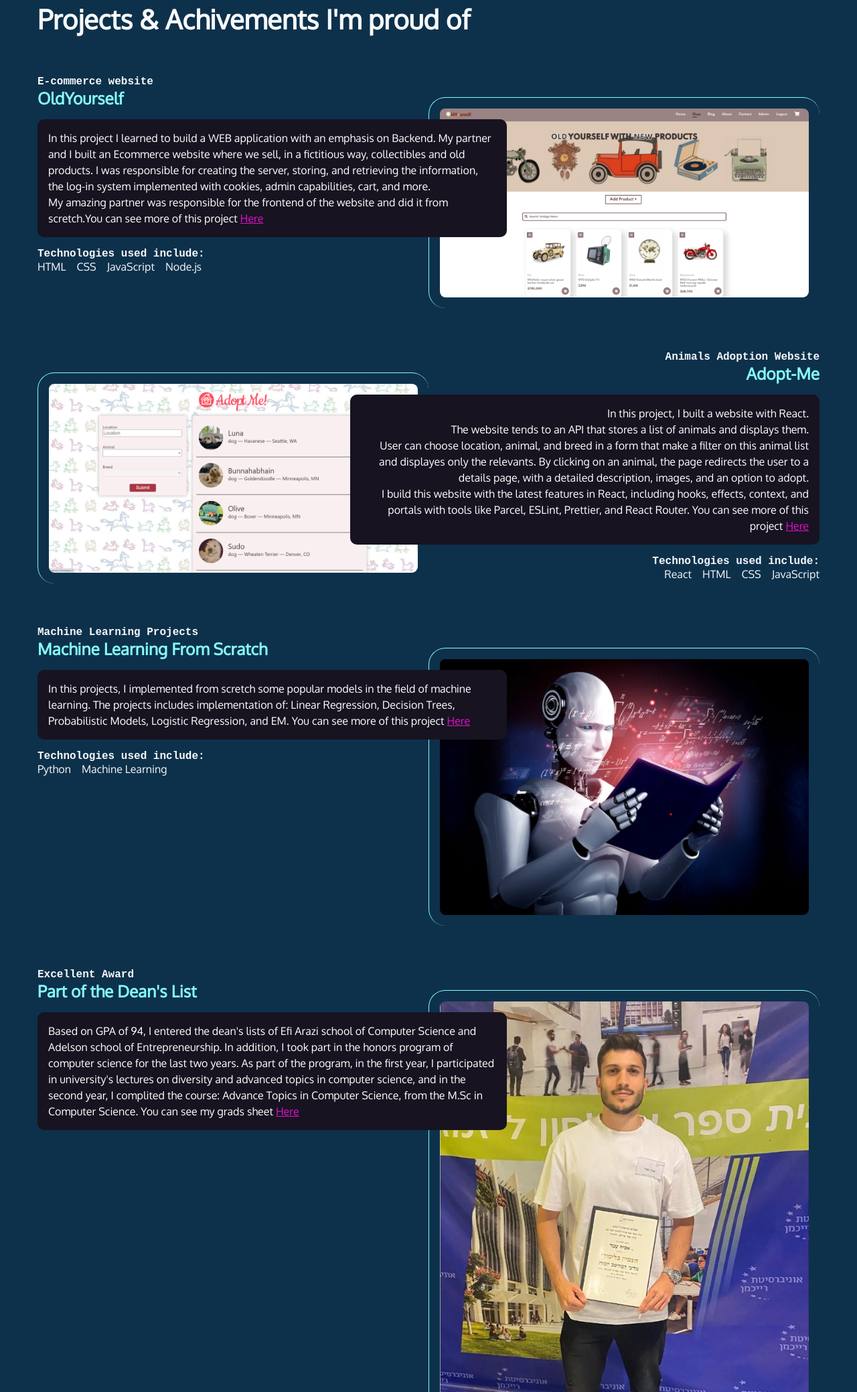
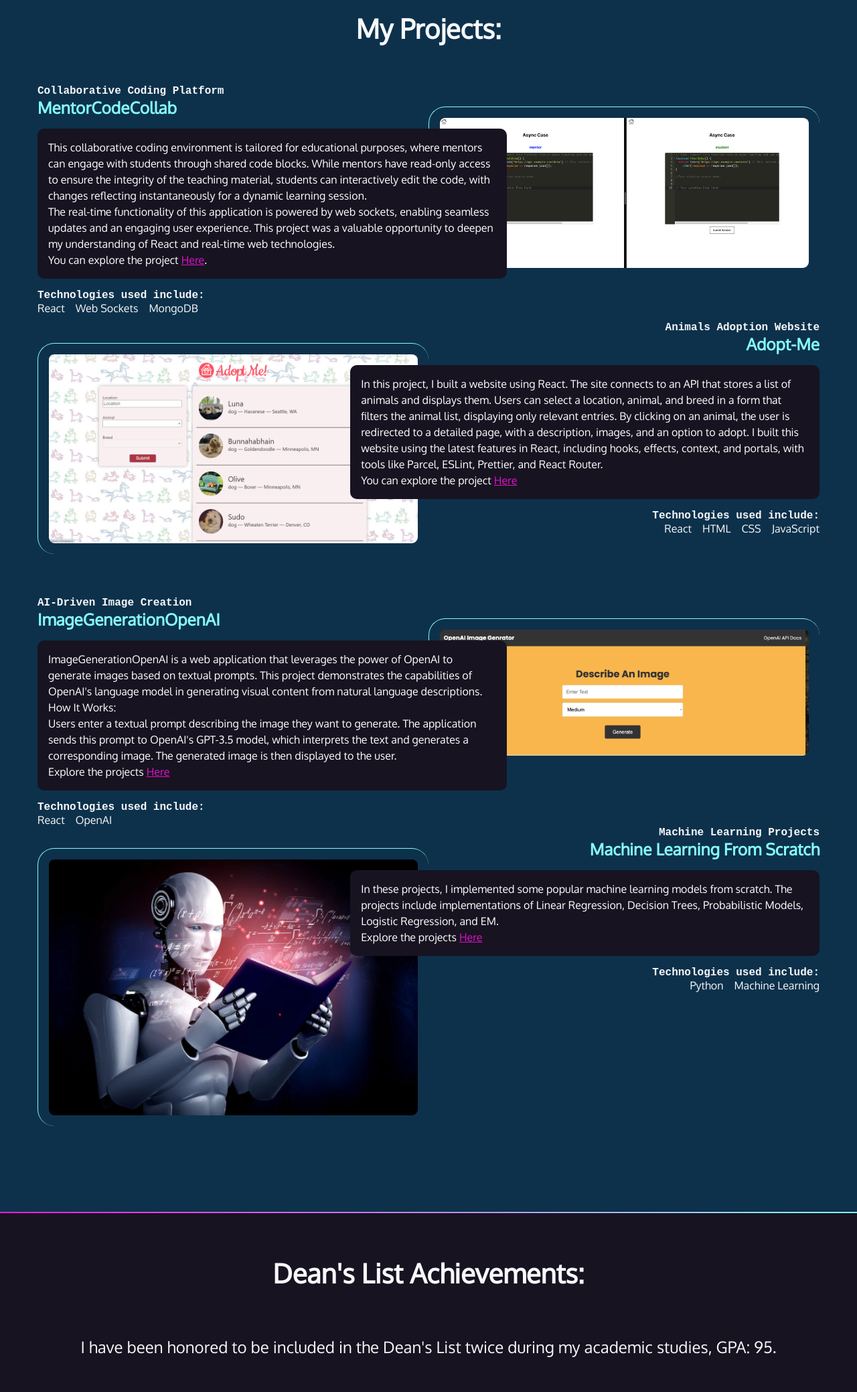
Before and after one commit to asifwebsite/Portfolio, a plain HTML site: page index.html in a window 1280 px wide. Shown: the part 722-2800 px from the top of the page at 67% size. Drawn offline with Linux system fonts and the light colour scheme; a web font is replaced by a local one.

Commit message:
Changing style and updating content

```diff
--- a/css/styles.css
+++ b/css/styles.css
@@ -105,6 +105,18 @@ img {
   font-size: 4rem;
 }
 
+.intro-list {
+  list-style-type: none;
+  padding: 0;
+}
+.intro-list li {
+  margin-bottom: 15px; /* Adjust the space as needed */
+}
+.contact-link {
+  text-decoration: none;
+  color: #007BFF;
+}
+
 
 /* contact section */
 
@@ -193,6 +205,8 @@ nav [class*="fa-"]:hover {
 #projects h2 {
   font-size: 2.5rem;
   margin-bottom: calc(2.5rem * 1.5);
+  text-align: center;
+
 }
 
 #projects h3 {
@@ -225,6 +239,10 @@ nav [class*="fa-"]:hover {
   font-size: 1rem;
 }
 
+#projects .text .blackbox{
+  text-align: left;
+}
+
 #projects img {
   margin: 2rem 0 4rem 0;
   padding: 1rem;
@@ -232,6 +250,65 @@ nav [class*="fa-"]:hover {
   border-top: 1px solid var(--aqua);
   border-radius: 25px;
 }
+
+/* excellence section */
+.section-deans-list {
+  padding: 4rem 1rem;
+  text-align: center;
+}
+
+.blackbox.deans-list-description {
+  font-size: 1.5rem; /* Increase font size */
+  line-height: 1.8; /* Adjust line height for better readability */
+  color: var(--white); /* Assuming the blackbox has a dark background */
+  padding: 2rem; /* Add more padding if needed */
+  margin-bottom: 2rem; /* Space below the paragraph */
+  /* Other styles as needed */
+}
+
+#deans-list h2 {
+  font-size: 2.5rem;
+  margin-bottom: 2rem;
+}
+
+#deans-list .blackbox {
+  margin-bottom: 2rem;
+}
+
+
+.deans-list-images {
+  display: flex;
+  justify-content: center;
+  align-items: center;
+}
+
+.deans-list-images figure {
+  margin: 0 1rem;
+  text-align: center;
+  width: 30%; /* Adjust the width as a percentage */
+}
+
+.deans-list-images .image {
+  width: 100%; /* Make image width responsive to the figure element */
+  height: 0;
+  padding-top: 125%; /* This sets the height based on the width (for 4:5 aspect ratio) */
+  background-size: cover;
+  background-position: center;
+}
+
+/* Media Query for smaller screens */
+@media (max-width: 768px) {
+  .deans-list-images {
+    flex-direction: column;
+  }
+
+  .deans-list-images figure {
+    width: 60%; /* Larger width for smaller screens */
+    margin: 0 auto 2rem auto; /* Centering and adding margin */
+  }
+}
+
+
 
 
 /* footer section */
--- a/index.html
+++ b/index.html
@@ -36,62 +36,58 @@
             <li>
                 <a href="Resume_Asif_Amar.pdf" target="_blank" class="button">Resume</a>
             </li>
-            <li><a href="#projects">Projects & Achivements</a></li>
+            <li><a href="#projects">Projects</a></li>
+            <li><a href="#deans-list">Excellence</a></li>
             <li><a href="#contact">Contact</a></li>
 
         </ul>
     </nav>
 
     <section id="intro">
-        <p class="name"> Hi, my name is <span> Asif Amar.</span></p>
-        <p>I'm a third-year student of B.Sc in Computer Science and B.A in Entrepreneurship at Reichman University.</p>
-        <p>Looking for a student position as a software engineer at a company in which I can learn, contribute and
-            potentially develop a long-term professional career.</p>
-        <p>My GPA is 94.</p>
+        <p class="name" s>Hi, my name is <span>Asif Amar.</span></p>
+        <ul class="intro-list">
+            <li>🎓 Graduated with honors in Computer Science & Entrepreneurship, GPA: 95.</li>
+            <li>👨‍💻 Software Engineer at J.P. Morgan.</li>
+            <li>🫡 Former Team Leader at Unit 8200.</li>
+        </ul>
     </section>
+
 
     <div class="gradient"></div>
     <div class="section-blue">
         <section id="projects">
-            <h2>Projects & Achivements I'm proud of</h2>
+            <h2>My Projects:</h2>
             <article class="reverse">
                 <div class="text">
-                    <h4>E-commerce website</h4>
-                    <h3>OldYourself</h3>
+                    <h4>Collaborative Coding Platform</h4>
+                    <h3>MentorCodeCollab</h3>
                     <p class="blackbox">
-                        In this project I learned to build a WEB application with an emphasis on Backend.
-                        My partner and I built an Ecommerce website where we sell, in a fictitious way, collectibles and
-                        old products.
-                        I was responsible for creating the server, storing, and retrieving the information, the log-in
-                        system implemented with cookies, admin capabilities, cart, and more. <br>
-                        My amazing partner was responsible for the frontend of the website and did it from scretch.You
-                        can see more of this project
-                        <a href="https://github.com/asifwebsite/OldYourself"> Here</a>
+                        This collaborative coding environment is tailored for educational purposes, where mentors can engage with students through shared code blocks.
+                         While mentors have read-only access to ensure the integrity of the teaching material, students can interactively edit the code,
+                          with changes reflecting instantaneously for a dynamic learning session.
+                        <br>
+                        The real-time functionality of this application is powered by web sockets,
+                         enabling seamless updates and an engaging user experience. This project was a valuable opportunity to deepen my understanding of React and real-time web technologies.<br>
+                        You can explore the project   <a href="https://github.com/asifwebsite/MentorCodeCollab">Here</a>.
                     </p>
                     <h4>Technologies used include:</h4>
                     <ul>
-                        <li>HTML</li>
-                        <li>CSS</li>
-                        <li>JavaScript</li>
-                        <li>Node.js</li>
+                        <li>React</li>
+                        <li>Web Sockets</li>
+                        <li>MongoDB</li>
                     </ul>
                 </div>
-                <img src="img/oldYourself.png" alt="OldYourself website" />
+                <img src="img/MentorCodeCollabImg.png" alt="MentorCodeCollab collaborative coding environment" />
+
             </article>
             <article>
                 <div class="text">
                     <h4>Animals Adoption Website</h4>
                     <h3>Adopt-Me</h3>
                     <p class="blackbox">
-                        In this project, I built a website with React.<br>
-                        The website tends to an API that stores a list of animals and displays them. <br>
-                        User can choose location, animal, and breed in a form that make a filter on this animal list and
-                        displayes only the relevants. By clicking on an animal, the page redirects the user to a
-                        details page, with a detailed description, images, and an option to adopt. <br>
-                        I build this website with the latest features in React, including hooks, effects, context, and
-                        portals with
-                        tools like Parcel, ESLint, Prettier, and React Router. You
-                        can see more of this project <a href="https://github.com/asifwebsite/Adopt-Me"> Here</a>
+                        In this project, I built a website using React. The site connects to an API that stores a list of animals and displays them. Users can select a location, animal, and breed in a form that filters the animal list, displaying only relevant entries. By clicking on an animal, the user is redirected to a detailed page, with a description, images, and an option to adopt.
+                        I built this website using the latest features in React, including hooks, effects, context, and portals, with tools like Parcel, ESLint, Prettier, and React Router.<br>
+                        You can explore the project <a href="https://github.com/asifwebsite/Adopt-Me"> Here</a>
                     </p>
                     <h4>Technologies used include:</h4>
                     <ul>
@@ -103,17 +99,36 @@
                 </div>
                 <img src="img/AdoptMe.png" />
             </article>
+
             <article class="reverse">
+                <div class="text">
+                    <h4>AI-Driven Image Creation</h4>
+                    <h3>ImageGenerationOpenAI</h3>
+                    <p class="blackbox">
+                        ImageGenerationOpenAI is a web application that leverages the power of OpenAI to generate images based on textual prompts. This project demonstrates the capabilities of OpenAI's language model in generating visual content from natural language descriptions.
+                        <br>
+                        How It Works:<br>
+                        Users enter a textual prompt describing the image they want to generate. The application sends this prompt to OpenAI's GPT-3.5 model, which interprets the text and generates a corresponding image. The generated image is then displayed to the user.
+                        <br>Explore the projects <a href="https://github.com/asifwebsite/ImageGenerationOpenAI">Here</a>
+                    </p>
+                    <h4>Technologies used include:</h4>
+                    <ul>
+                        <li>React</li>
+                        <li>OpenAI</li>
+                    </ul>
+                </div>
+                <img src="img/openAI.png" alt="ImageGenerationOpenAI Web Application Interface" />
+            </article>
+
+
+            <article>
                 <div class="text">
                     <h4>Machine Learning Projects</h4>
                     <h3>Machine Learning From Scratch</h3>
                     <p class="blackbox">
-                        In this projects, I implemented from scretch some popular models in the field of machine
-                        learning.
-                        The projects includes implementation of: Linear Regression, Decision Trees, Probabilistic
-                        Models, Logistic Regression, and EM.
-                        You can see more of this project
-                        <a href="https://github.com/asifwebsite/Machine-Learning">Here</a>
+                        In these projects, I implemented some popular machine learning models from scratch.
+                         The projects include implementations of Linear Regression, Decision Trees, Probabilistic Models, Logistic Regression, and EM.<br>
+                         Explore the projects <a href="https://github.com/asifwebsite/Machine-Learning">Here</a>
                     </p>
                     <h4>Technologies used include:</h4>
                     <ul>
@@ -123,25 +138,31 @@
                 </div>
                 <img src="img/ml3.png" />
             </article>
-            <article class="reverse">
-                <div class="text">
-                    <h4>Excellent Award</h4>
-                    <h3>Part of the Dean's List</h3>
-                    <p class="blackbox">
-                        Based on GPA of 94, I entered the dean's lists of Efi Arazi school of Computer Science and
-                        Adelson school of Entrepreneurship.
-                        In addition, I took part in the honors program of computer science for the last two years. As
-                        part of the program, in the first year, I participated in
-                        university's lectures on diversity and advanced topics in computer science, and in the second
-                        year, I complited the course: Advance Topics in Computer Science, from the M.Sc in Computer
-                        Science.
-                        You can see my grads sheet <a href="GradeSheetAsifAmar.pdf">Here</a>
+        </div>
+
+        <div class="gradient"></div>
+
+            <div class="section-deans-list">
+                <section id="deans-list">
+                    <h2>Dean's List Achievements:</h2>
+                    <p class="blackbox deans-list-description">
+                        I have been honored to be included in the Dean's List twice during my academic studies, GPA: 95.
                     </p>
-                </div>
-                <img src="img/DeanList.JPG" alt="Screenshot of the Wall of Wonder Collections." />
-            </article>
-        </section>
-    </div>
+                    <div class="deans-list-images">
+                        <figure>
+                            <figcaption>2021</figcaption>
+                            <div class="image" style="background-image: url('img/DeanList.JPG');"></div>
+                        </figure>
+                        <figure>
+                            <figcaption>2022</figcaption>
+                            <div class="image" style="background-image: url('img/DeanList2022.jpeg');"></div>
+                        </figure>
+                    </div>
+
+                </section>
+            </div>
+
+
     <div class="gradient"></div>
     <div class="section-plum">
         <section id="contact">
@@ -169,7 +190,7 @@
                 </a>
             </li>
             <li>
-                <a href="mailto:asif.amar@post.runi.ac.il">
+                <a href="mailto:asifamar1998@gmail.com">
                     <span class="fas fa-envelope" aria-hidden="true"></span>
                     <span class="sr-only">Email</span>
                 </a>
```
Also changed, not shown: img/DeanList2022.jpeg (added), img/MentorCodeCollabImg.png (added), img/openAI.png (added), 3 other files.
